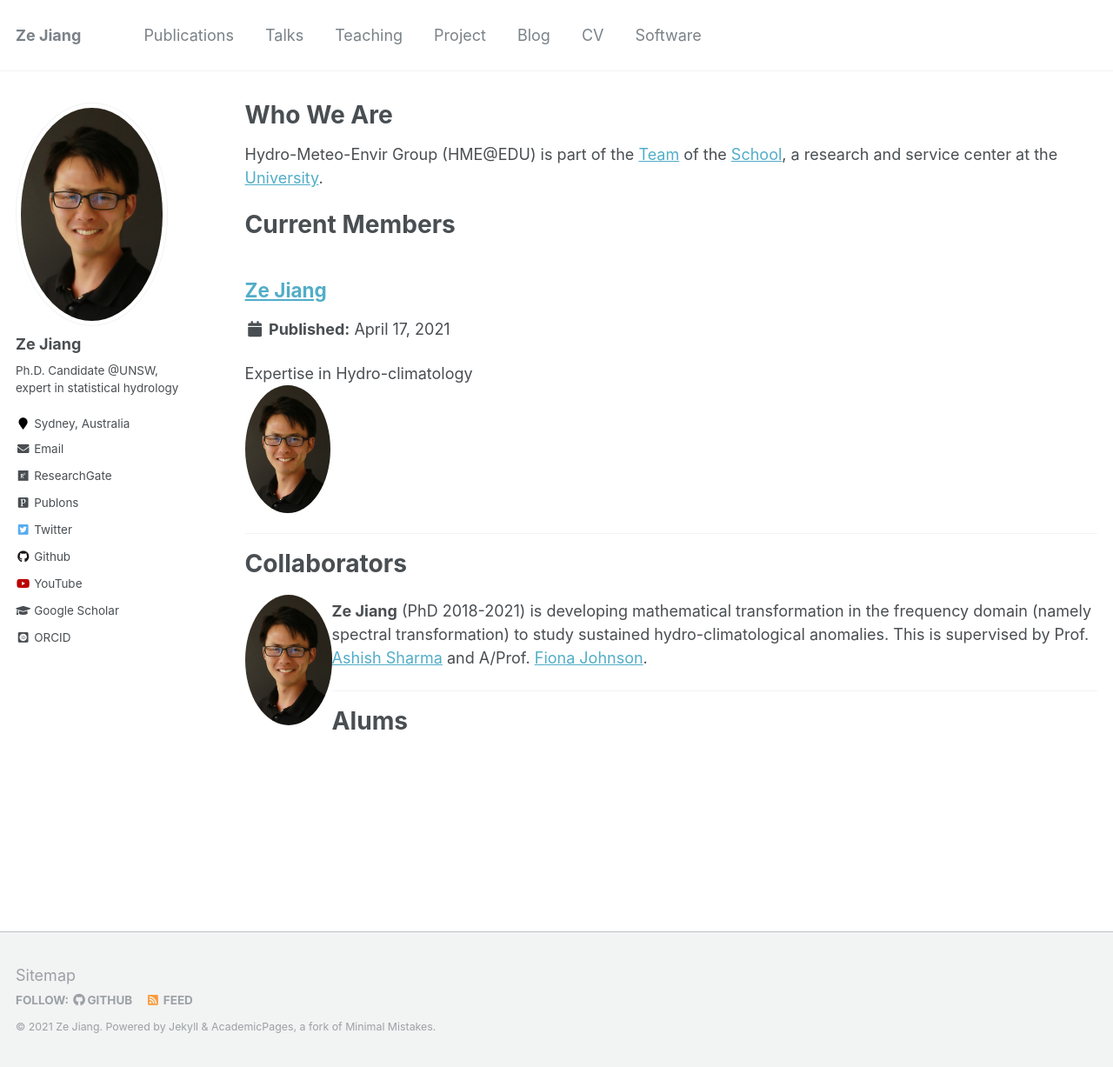
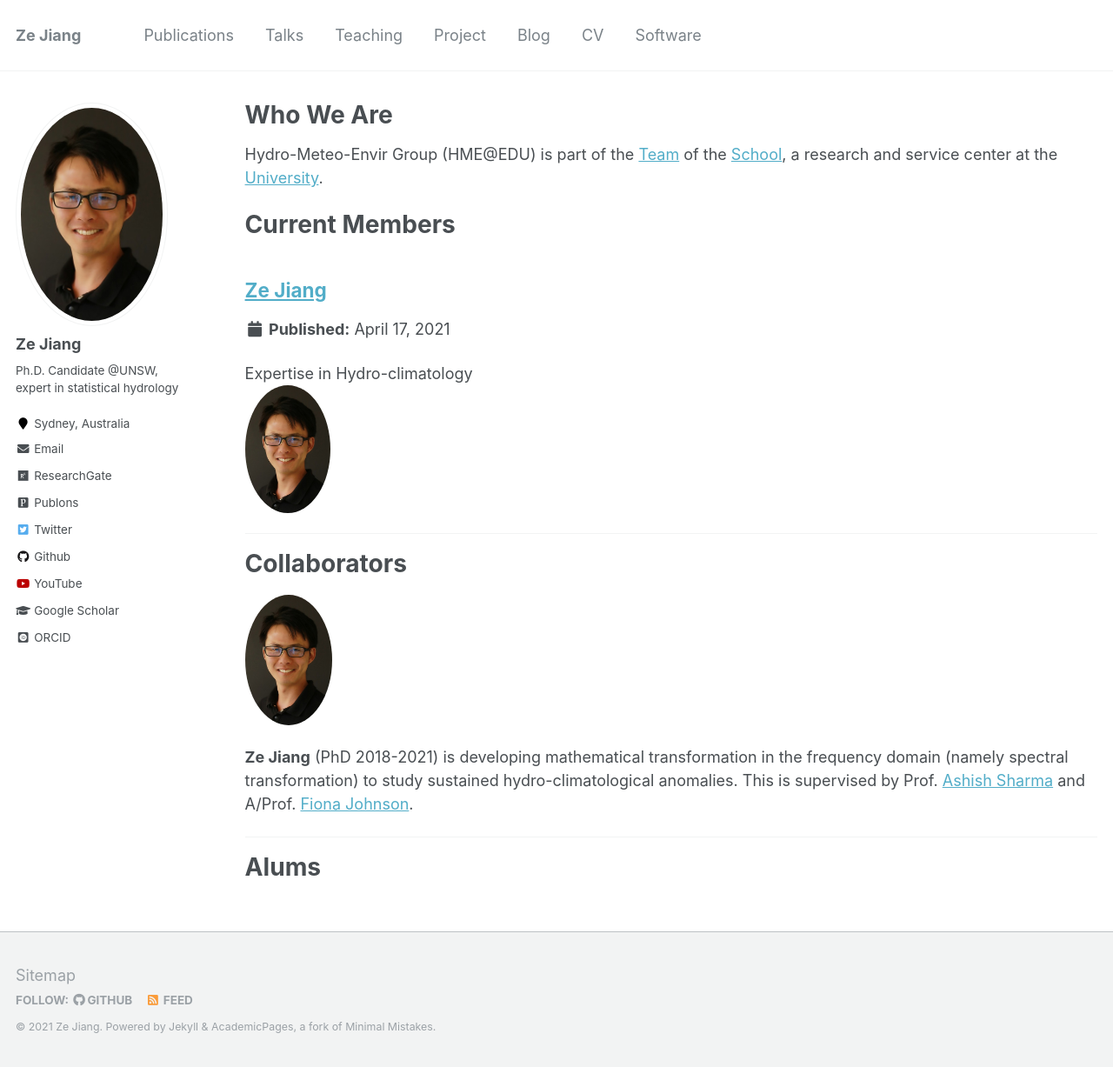
Before and after one commit to zejiang-unsw/zejiang-unsw.github.io, a Jekyll site: the page built from _pages/people.md, in a window 1280 px wide and 1227 px high. Shown: the whole window at 87% size. Built offline with Jekyll 4.4.1, drawn with Linux system fonts in a browser that asks for light colours; some web fonts are replaced.

Commit message:
add Rproj

```diff
--- a/_pages/people.md
+++ b/_pages/people.md
@@ -20,7 +20,7 @@ Current Members
 Collaborators
 ======
 
-<img align="left" src="/images/profile.jpg" alt="Avatar" class="avatar"/>
+<img src="/images/profile.jpg" alt="Avatar" class="avatar"/>
 
 **Ze Jiang** (PhD 2018-2021) is developing mathematical transformation in the frequency domain (namely spectral transformation) to study sustained hydro-climatological anomalies. This is supervised by Prof. [Ashish Sharma](https://scholar.google.com.au/citations?user=C_9ndbcAAAAJ&hl=en) and A/Prof. [Fiona Johnson](https://scholar.google.com.au/citations?user=PYu5v4YAAAAJ&hl=en).
 <br/>
```
Also changed, not shown: 2 other files.
